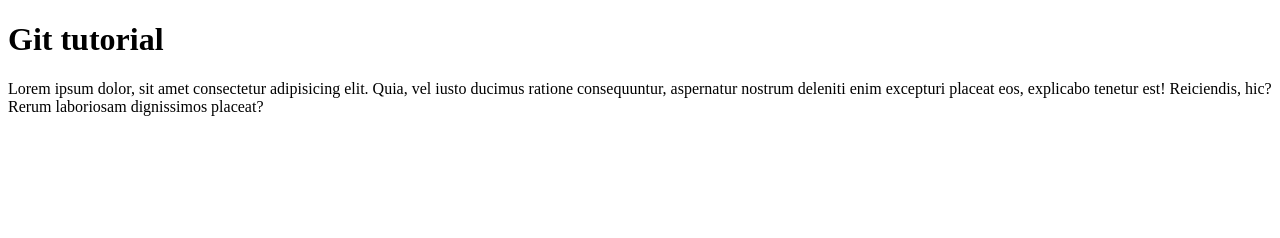
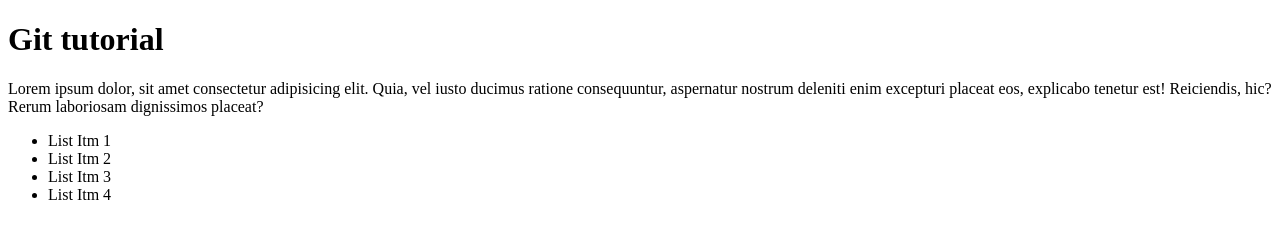
Before and after one commit to AndyOEichelmann/git-tutorial, a plain HTML site: page index.html in a window 1280 px wide. Drawn offline with Linux system fonts and the light colour scheme.

Commit message:
Added list items

```diff
--- a/index.html
+++ b/index.html
@@ -9,5 +9,11 @@
 <body>
     <h1>Git tutorial</h1>
     <p>Lorem ipsum dolor, sit amet consectetur adipisicing elit. Quia, vel iusto ducimus ratione consequuntur, aspernatur nostrum deleniti enim excepturi placeat eos, explicabo tenetur est! Reiciendis, hic? Rerum laboriosam dignissimos placeat?</p>
+    <ul>
+        <li>List Itm 1</li>
+        <li>List Itm 2</li>
+        <li>List Itm 3</li>
+        <li>List Itm 4</li>
+    </ul>
 </body>
 </html>
```
